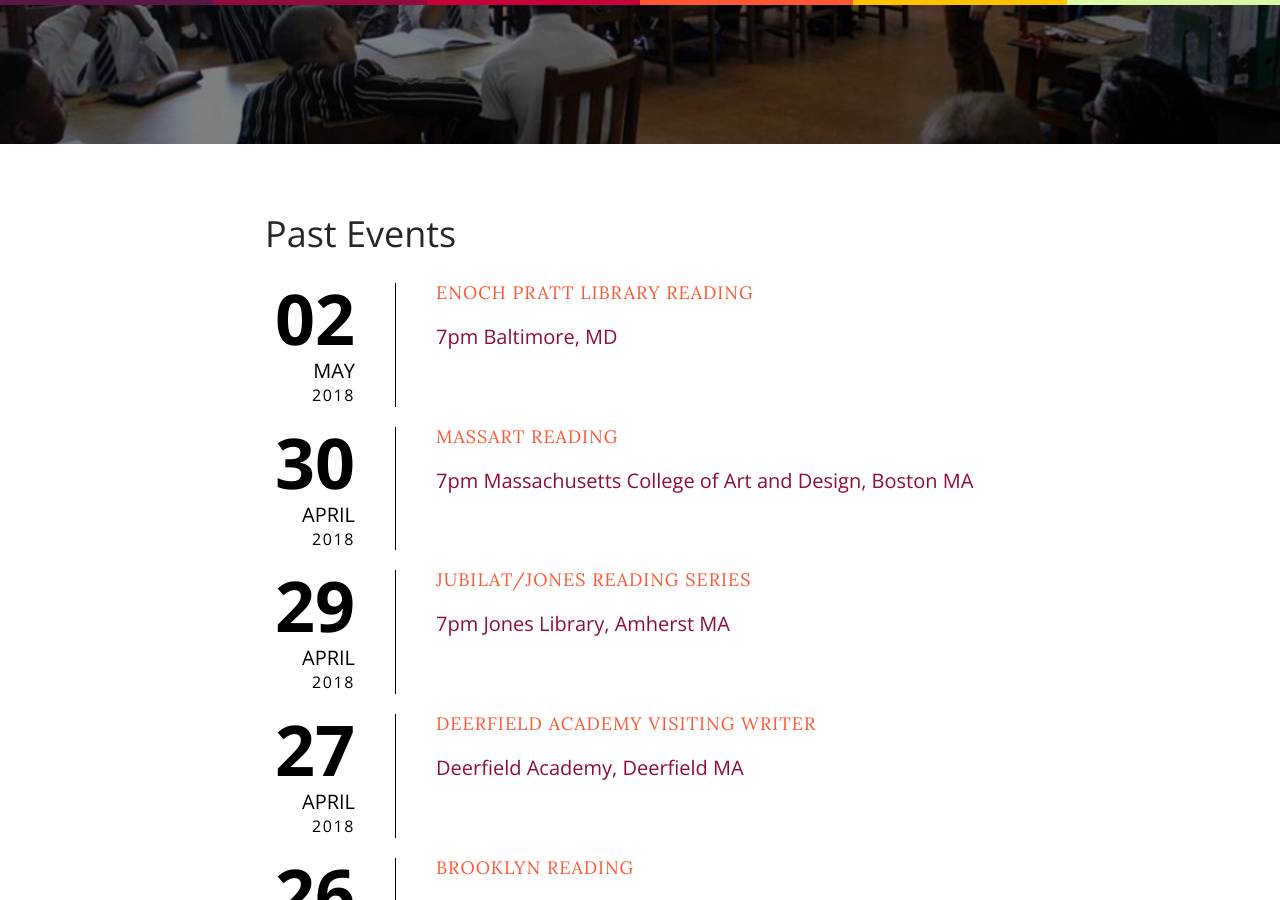
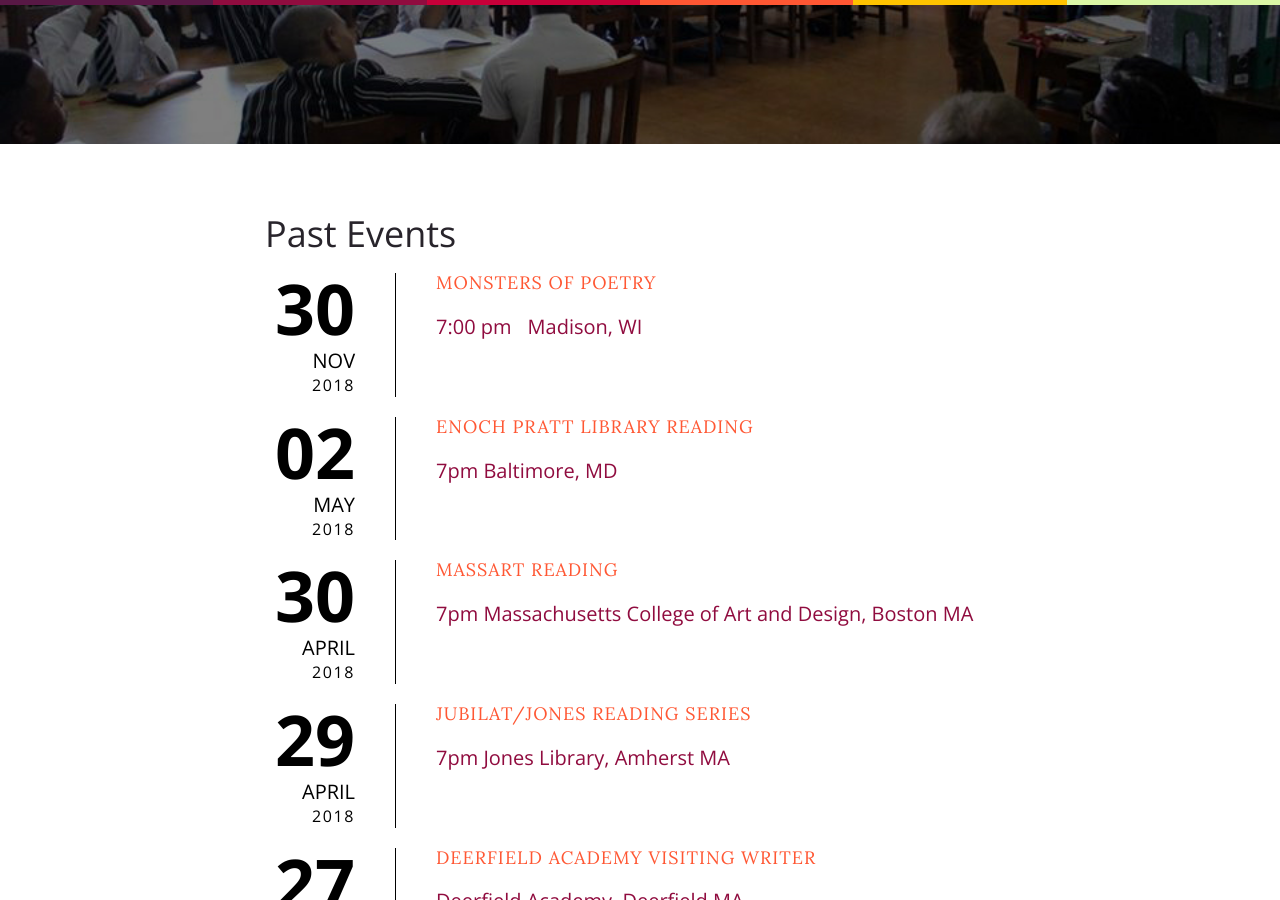
Before and after one commit to laurenhaldeman/laurenhaldeman.github.io, a Jekyll site: the page built from readings.html, in a window 1280 px wide and 900 px high, scrolled down 307 px. Built offline with Jekyll 4.4.1, drawn with Linux system fonts in a browser that asks for light colours; nearby versions of some CDN libraries; some web fonts are replaced; comment, search, counter and statistics services are not loaded.

Commit message:
added madison event

```diff
--- a/readings.html
+++ b/readings.html
@@ -10,6 +10,9 @@
       <h1>Past Events</h1>
   <ul class="event-list-view">
     <li class="event ">
+    <div class="event-date"><div class="start-date"><div class="event-day">30</div><div class="event-month">Nov</div><div class="event-year">2018</div></div></div>
+    <div class="event-info single-day"><div class="event-title"><h3>Monsters of Poetry</h3></div><span class="event-time">7:00 pm</span><span class="event-location">Madison, WI</span></div>
+    </li>
       <li class="event ">
         <div class="event-date"><div class="start-date"><div class="event-day">02</div><div class="event-month">May</div><div class="event-year">2018</div></div></div>
         <div class="event-info single-day"><div class="event-title"><h3>Enoch Pratt Library Reading</h3></div><span class="event-location">7pm  Baltimore, MD </span></div>
```
